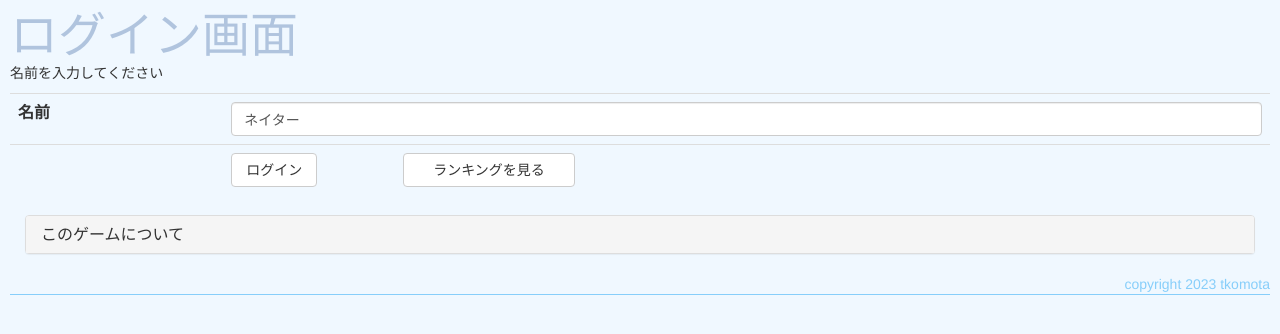
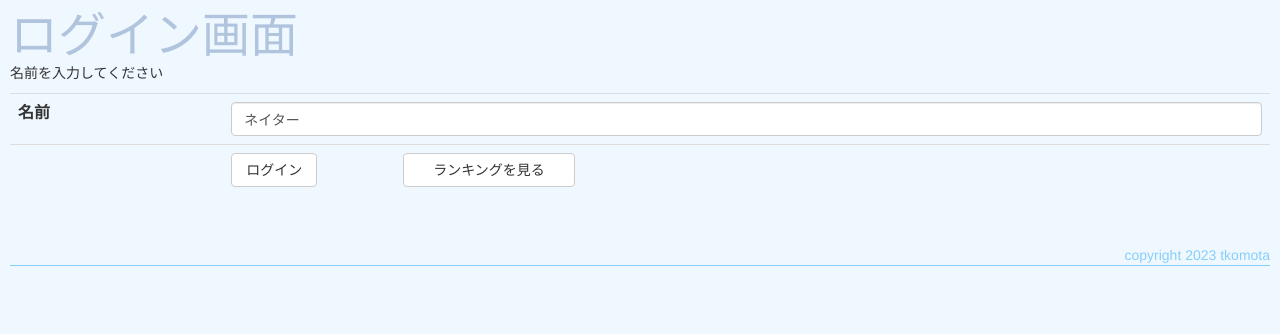
Before and after one commit to TetsuyaKomota/inv_aki_flask, a Flask app: page /login/ in a window 1280 px wide. Shown: the top 334 px of the page. Run offline with Flask 3, Linux system fonts and the light colour scheme; parts of the project's set-up code (start-up, migrations or seed data) failed here and were passed over; some libraries are stand-ins or nearby versions.

Commit message:
[update - login.html] 説明文削除

```diff
--- a/inv_aki_flask/templates/login.html
+++ b/inv_aki_flask/templates/login.html
@@ -42,83 +42,5 @@
  </div>
 </form>
 
-<div class="panel-group col-xs-12">
-  <div class="panel panel-default">
-    <div class="panel-heading">
-      <h4 class="panel-title">
-        <a data-toggle="collapse" href="#collapse2">このゲームについて</a>
-      </h4>
-    </div>
-    <div id="collapse2" class="panel-collapse collapse">
-      <ul class="list-group">
-        <li class="list-group-item">
-         <p>限られた回数の質問に対する返答から</p>
-         <p>ChatGPTの考えているものを当てる，</p>
-         <p>いわゆる「逆アキネイター」ゲームです</p>
-        </li>
-        <li class="list-group-item">
-         <p>プレイヤーの質問に対し，ChatGPTは</p>
-         <p>「はい」</p>
-         <p>「いいえ」</p>
-         <p>「わからない」</p>
-         <p>「どちらかといえばはい」</p>
-         <p>「どちらかといえばいいえ」</p>
-         <p>のいずれかで返答してきます</p>
-        </li>
-        <li class="list-group-item">
-         <p>ChatGPTのさじ加減で返答するため，</p>
-         <p>正しくないことを言うこともあるので</p>
-         <p>注意してください</p>
-        </li>
-        <li class="list-group-item">
-         <p>たまにChatGPTの気まぐれで，</p>
-         <p>上記以外の返答をすることもあります</p>
-        </li>
-        <li class="list-group-item">
-         <p>ChatGPTの考えているものが分かったら</p>
-         <p>キーワードを入力して</p>
-         <p>「回答する」ボタンを押してください</p>
-        </li>
-        <li class="list-group-item">
-         <p>回答したキーワードが正解かどうか</p>
-         <p>ChatGPTが判定してくれます</p>
-        </li>
-        <li class="list-group-item">
-         <p>たまに正しいキーワードなのに</p>
-         <p>不正解といわれたり，</p>
-         <p>正しくないキーワードなのに</p>
-         <p>正解といわれたりします</p>
-         <p>ご容赦ください</p>
-        </li>
-        <li class="list-group-item">
-         <p>たまに，そもそも存在しない</p>
-         <p>キーワードが答えになっている</p>
-         <p>場合もあります</p>
-         <p>ご容赦ください</p>
-        </li>
-        <li class="list-group-item">
-         <p>回答後，「答え合わせ」を押すと，</p>
-         <p>ChatGPTが何故その返答をしたのか</p>
-         <p>理由を確認することができます</p>
-        </li>
-        <li class="list-group-item">
-         <p>返答が明らかに間違っている場合は</p>
-         <p>「誤りを報告する」ボタンを押すと</p>
-         <p>正しい返答を送信することができます</p>
-        </li>
-        <li class="list-group-item">
-         <p>送信いただいた内容は</p>
-         <p>今後のシステム改善に利用させて</p>
-         <p>いただく予定です</p>
-        </li>
-        <li class="list-group-item">
-         <p>見事正解出来た場合は，</p>
-         <p>「結果を記録する」ボタンを押すと，</p>
-         <p>ランキングに登録することができます</p>
-        </li>
-      </ul>
-    </div>
-  </div>
-</div>
 
 {% endblock %}
```
